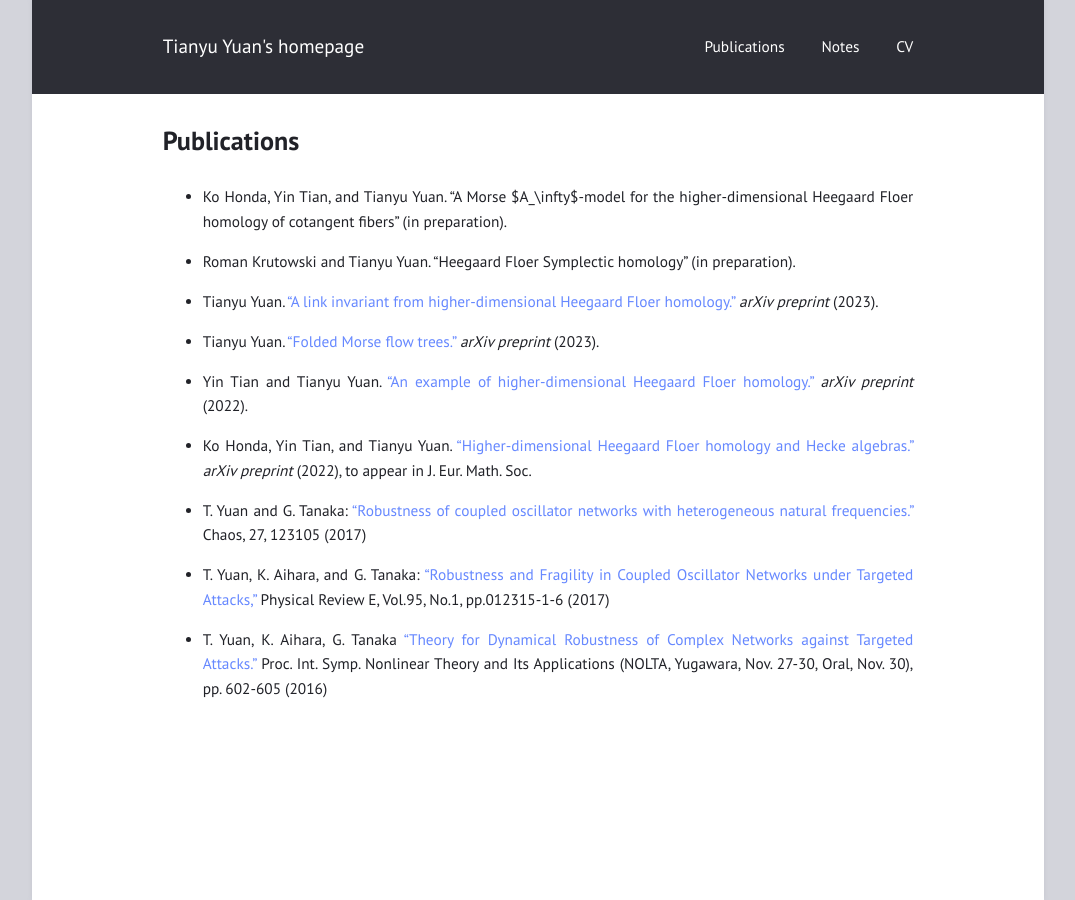
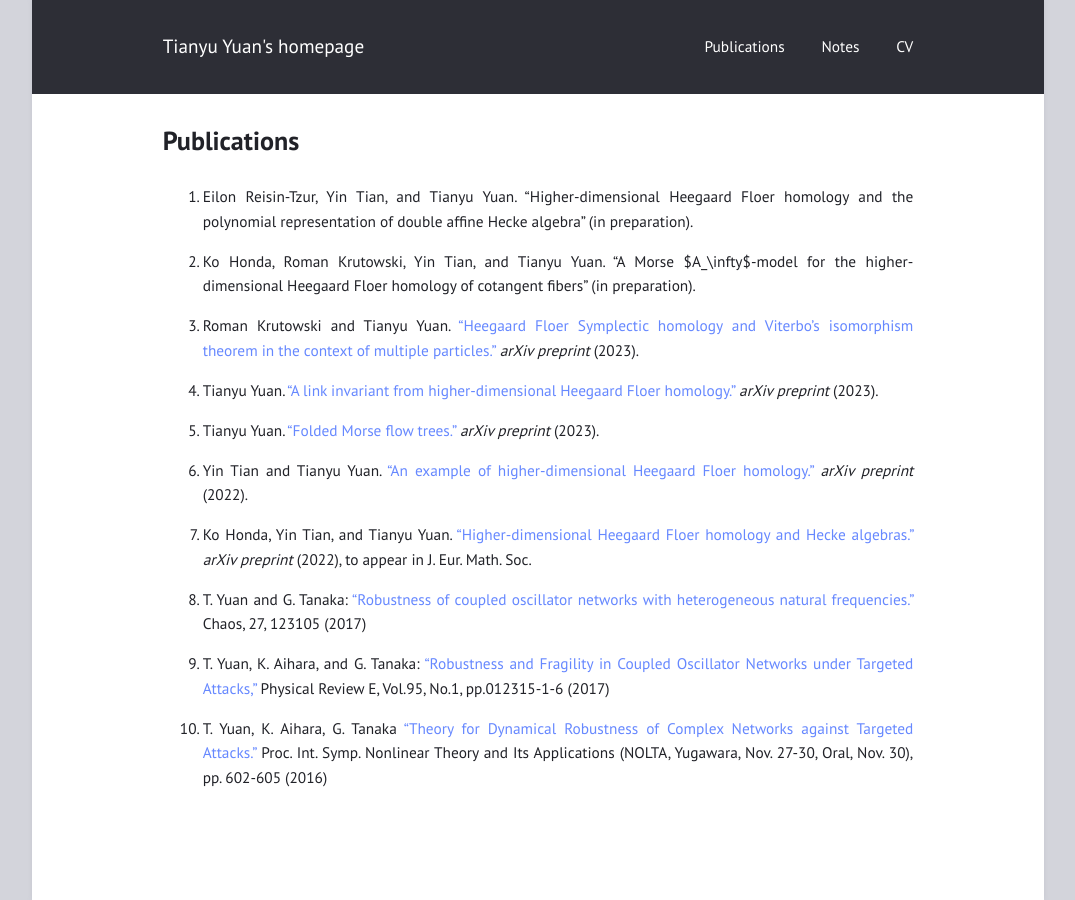
Before and after one commit to mathzerg/mathzerg.github.io, a Jekyll site: the page built from publication.md, in a window 1280 px wide. Shown: the whole page, without its empty margins (102-1177 px from the left). Built offline with Jekyll 4.4.1, drawn with Linux system fonts in a browser that asks for light colours.

Commit message:
new publist

```diff
--- a/_config.yml
+++ b/_config.yml
@@ -5,6 +5,8 @@ permalink: /:title/
 lang: "en"
 excerpt_separator: "\n\n\n"
 date_format: "%B %d, %Y"
+
+markdown: kramdown
 
 # Layout
 
--- a/publication.md
+++ b/publication.md
@@ -2,23 +2,27 @@
 title: "Publications"
 permalink: "/publication/"
 layout: page
+bibliography_list_attributes:
+    reversed: "reversed"
+
 ---
 
+1. Eilon Reisin-Tzur, Yin Tian, and Tianyu Yuan. "Higher-dimensional Heegaard Floer homology and the polynomial representation of double affine Hecke algebra" (in preparation).
 
-- Ko Honda, Yin Tian, and Tianyu Yuan. "A Morse $A_\infty$-model for the higher-dimensional Heegaard Floer homology of cotangent fibers" (in preparation).
+1. Ko Honda, Roman Krutowski, Yin Tian, and Tianyu Yuan. "A Morse $A_\infty$-model for the higher-dimensional Heegaard Floer homology of cotangent fibers" (in preparation).
 
-- Roman Krutowski and Tianyu Yuan. "Heegaard Floer Symplectic homology" (in preparation).
+1. Roman Krutowski and Tianyu Yuan. ["Heegaard Floer Symplectic homology and Viterbo's isomorphism theorem in the context of multiple particles."](https://arxiv.org/abs/2311.17031) _arXiv preprint_ (2023).
 
-- Tianyu Yuan. ["A link invariant from higher-dimensional Heegaard Floer homology."](https://arxiv.org/abs/2309.13241) _arXiv preprint_ (2023).
+1. Tianyu Yuan. ["A link invariant from higher-dimensional Heegaard Floer homology."](https://arxiv.org/abs/2309.13241) _arXiv preprint_ (2023).
 
-- Tianyu Yuan. ["Folded Morse flow trees."](https://arxiv.org/abs/2309.05976) _arXiv preprint_ (2023).
+1. Tianyu Yuan. ["Folded Morse flow trees."](https://arxiv.org/abs/2309.05976) _arXiv preprint_ (2023).
 
-- Yin Tian and Tianyu Yuan. ["An example of higher-dimensional Heegaard Floer homology."](https://arxiv.org/abs/2212.10187) _arXiv preprint_ (2022).
+1. Yin Tian and Tianyu Yuan. ["An example of higher-dimensional Heegaard Floer homology."](https://arxiv.org/abs/2212.10187) _arXiv preprint_ (2022).
 
-- Ko Honda, Yin Tian, and Tianyu Yuan. ["Higher-dimensional Heegaard Floer homology and Hecke algebras."](https://arxiv.org/abs/2202.05593) _arXiv preprint_ (2022), to appear in J. Eur. Math. Soc.
+1. Ko Honda, Yin Tian, and Tianyu Yuan. ["Higher-dimensional Heegaard Floer homology and Hecke algebras."](https://arxiv.org/abs/2202.05593) _arXiv preprint_ (2022), to appear in J. Eur. Math. Soc.
 
-- T. Yuan and G. Tanaka: ["Robustness of coupled oscillator networks with heterogeneous natural frequencies."](https://aip.scitation.org/doi/abs/10.1063/1.4991742) Chaos, 27, 123105 (2017)
+1. T. Yuan and G. Tanaka: ["Robustness of coupled oscillator networks with heterogeneous natural frequencies."](https://aip.scitation.org/doi/abs/10.1063/1.4991742) Chaos, 27, 123105 (2017)
 
-- T. Yuan, K. Aihara, and G. Tanaka: ["Robustness and Fragility in Coupled Oscillator Networks under Targeted Attacks,"](https://journals.aps.org/pre/abstract/10.1103/PhysRevE.95.012315) Physical Review E, Vol.95, No.1, pp.012315-1-6  (2017)
+1. T. Yuan, K. Aihara, and G. Tanaka: ["Robustness and Fragility in Coupled Oscillator Networks under Targeted Attacks,"](https://journals.aps.org/pre/abstract/10.1103/PhysRevE.95.012315) Physical Review E, Vol.95, No.1, pp.012315-1-6  (2017)
 
-- T. Yuan, K. Aihara, G. Tanaka ["Theory for Dynamical Robustness of Complex Networks against Targeted Attacks."](https://www.ieice.org/nolta/symposium/archive/2016/articles/1062.pdf) Proc. Int. Symp. Nonlinear Theory and Its Applications (NOLTA, Yugawara, Nov. 27-30, Oral, Nov. 30), pp. 602-605 (2016)
+1. T. Yuan, K. Aihara, G. Tanaka ["Theory for Dynamical Robustness of Complex Networks against Targeted Attacks."](https://www.ieice.org/nolta/symposium/archive/2016/articles/1062.pdf) Proc. Int. Symp. Nonlinear Theory and Its Applications (NOLTA, Yugawara, Nov. 27-30, Oral, Nov. 30), pp. 602-605 (2016)
```
